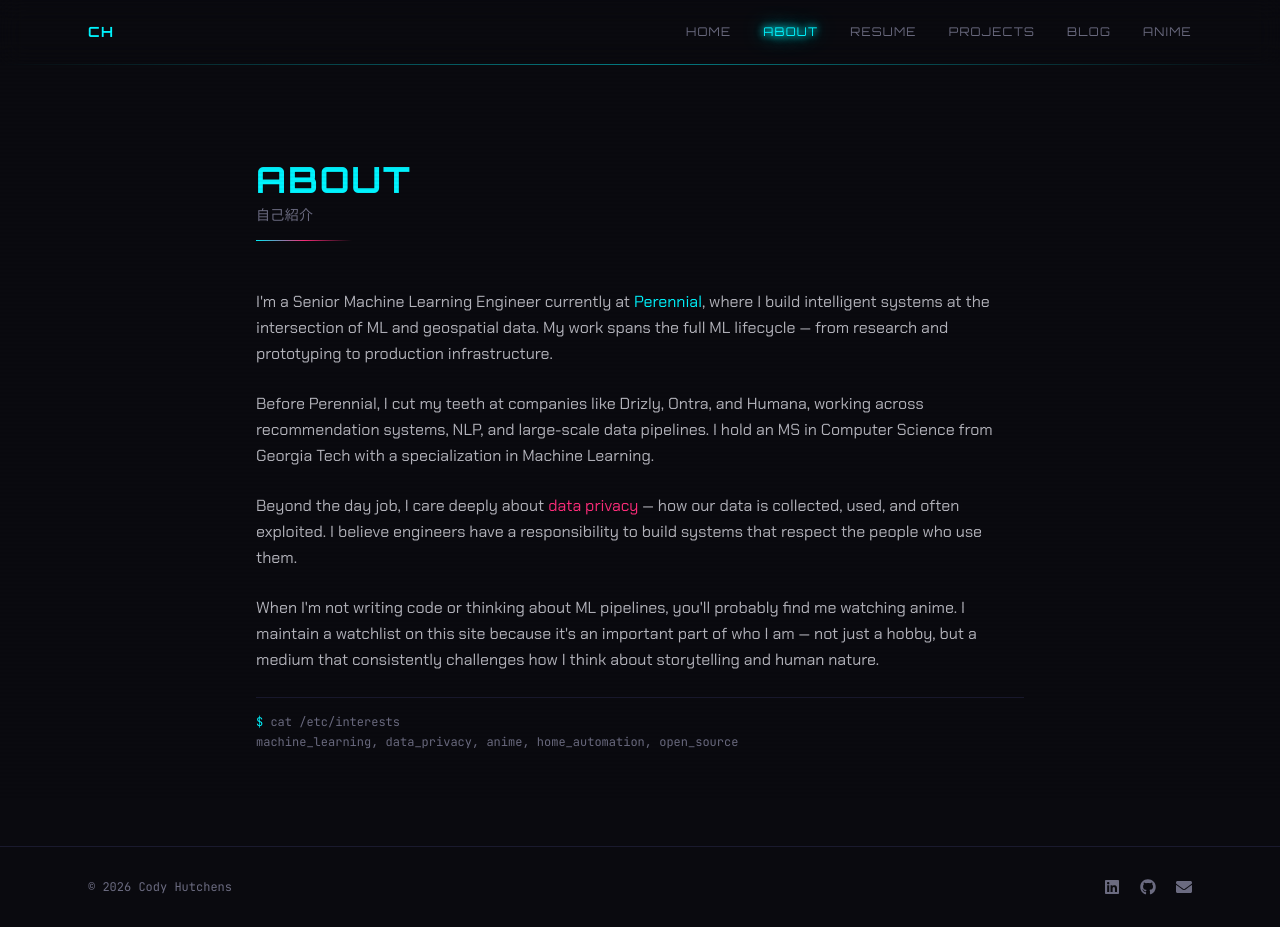
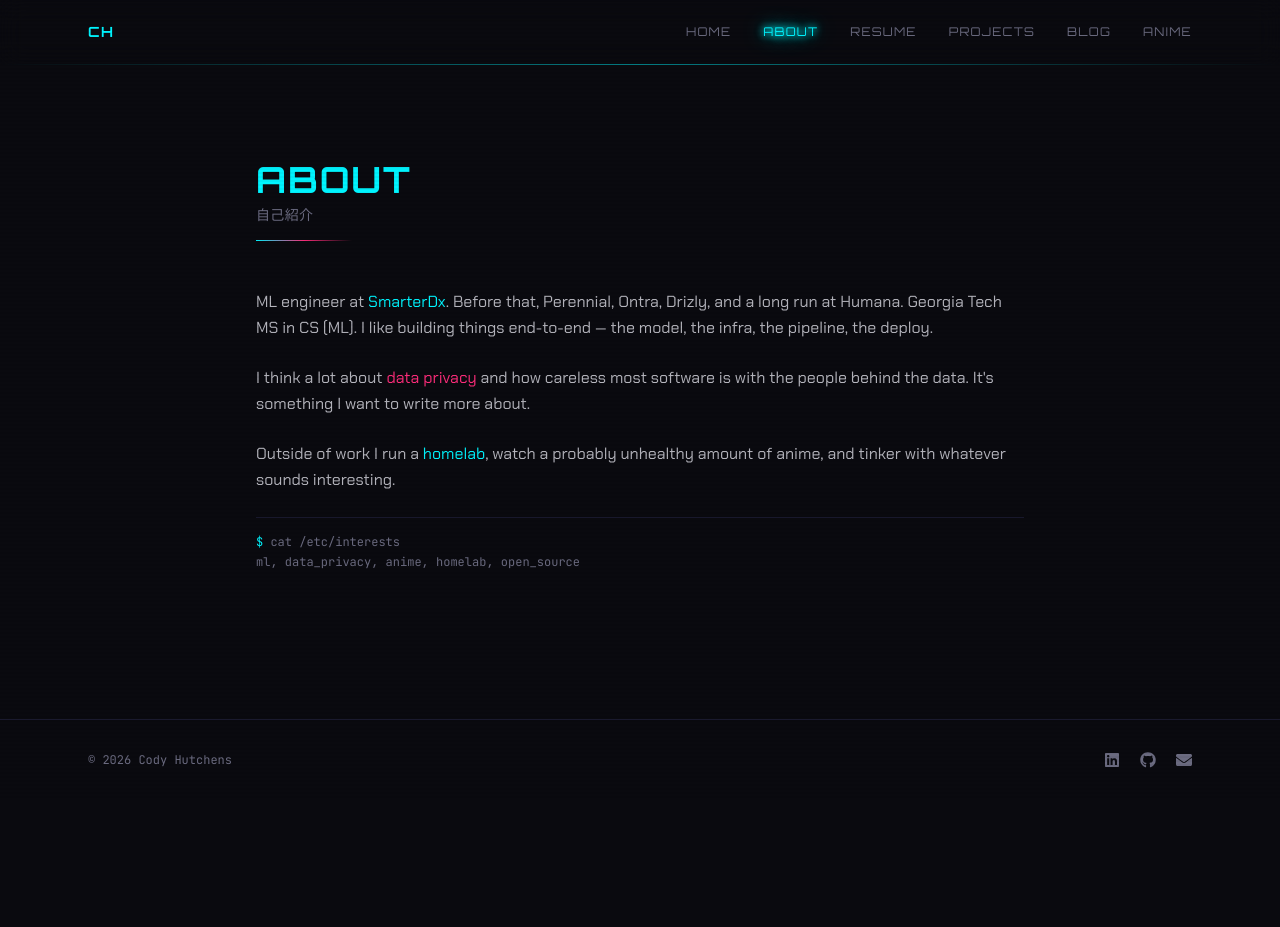
Before and after one commit to chutch3/chutch3.github.io, a React (Vite) app: page /#/about in a window 1280 px wide. After the commit the page ends 800 px from the top, so only its background shows below. Built offline with nearby package versions, Linux system fonts and the light colour scheme.

Commit message:
fix: rewrite glitch text with DOM elements, rewrite about section

```diff
--- a/src/components/layout/Navbar.tsx
+++ b/src/components/layout/Navbar.tsx
@@ -21,8 +21,7 @@ export default function Navbar() {
       <div className="max-w-6xl mx-auto px-6 h-16 flex items-center justify-between">
         <Link
           to="/"
-          className="font-heading text-sm font-bold tracking-widest text-cyber-cyan uppercase glitch glitch-hover"
-          data-text="CH"
+          className="font-heading text-sm font-bold tracking-widest text-cyber-cyan uppercase hover:neon-cyan transition-all"
         >
           CH
         </Link>
--- a/src/components/sections/About.tsx
+++ b/src/components/sections/About.tsx
@@ -14,41 +14,32 @@ export default function About() {
           className="space-y-6 text-cyber-text/80 leading-relaxed"
         >
           <p>
-            I'm a Senior Machine Learning Engineer currently at{' '}
+            ML engineer at{' '}
             <a
-              href="https://www.perennial.earth/"
+              href="https://www.smarterdx.com/"
               target="_blank"
               rel="noreferrer"
               className="text-cyber-cyan hover:neon-cyan transition-all"
             >
-              Perennial
+              SmarterDx
             </a>
-            , where I build intelligent systems at the intersection of ML and
-            geospatial data. My work spans the full ML lifecycle — from
-            research and prototyping to production infrastructure.
+            . Before that, Perennial, Ontra, Drizly, and a long run at Humana.
+            Georgia Tech MS in CS (ML). I like building things end-to-end —
+            the model, the infra, the pipeline, the deploy.
           </p>
 
           <p>
-            Before Perennial, I cut my teeth at companies like Drizly, Ontra,
-            and Humana, working across recommendation systems, NLP, and
-            large-scale data pipelines. I hold an MS in Computer Science from
-            Georgia Tech with a specialization in Machine Learning.
+            I think a lot about{' '}
+            <span className="text-cyber-pink">data privacy</span> and
+            how careless most software is with the people behind the data.
+            It's something I want to write more about.
           </p>
 
           <p>
-            Beyond the day job, I care deeply about{' '}
-            <span className="text-cyber-pink">data privacy</span> — how our
-            data is collected, used, and often exploited. I believe engineers
-            have a responsibility to build systems that respect the people who
-            use them.
-          </p>
-
-          <p>
-            When I'm not writing code or thinking about ML pipelines, you'll
-            probably find me watching anime. I maintain a watchlist on this
-            site because it's an important part of who I am — not just a hobby,
-            but a medium that consistently challenges how I think about
-            storytelling and human nature.
+            Outside of work I run a{' '}
+            <a href="https://github.com/chutch3/homelab" target="_blank" rel="noreferrer" className="text-cyber-cyan hover:neon-cyan transition-all">homelab</a>,
+            watch a probably unhealthy amount of anime, and tinker with
+            whatever sounds interesting.
           </p>
 
           <div className="pt-4 border-t border-cyber-border">
@@ -56,7 +47,7 @@ export default function About() {
               <span className="text-cyber-cyan">$</span> cat /etc/interests
             </p>
             <p className="font-mono text-xs text-cyber-muted mt-1">
-              machine_learning, data_privacy, anime, home_automation, open_source
+              ml, data_privacy, anime, homelab, open_source
             </p>
           </div>
         </motion.div>
--- a/src/components/ui/GlitchText.tsx
+++ b/src/components/ui/GlitchText.tsx
@@ -1,21 +1,22 @@
 interface GlitchTextProps {
   text: string;
   className?: string;
-  hoverOnly?: boolean;
   as?: keyof JSX.IntrinsicElements;
 }
 
 export default function GlitchText({
   text,
   className = '',
-  hoverOnly = false,
   as: Tag = 'span',
 }: GlitchTextProps) {
   return (
-    <Tag
-      className={`glitch ${hoverOnly ? 'glitch-hover' : ''} ${className}`}
-      data-text={text}
-    >
+    <Tag className={`relative inline-block ${className}`}>
+      <span className="glitch-layer glitch-layer-cyan" aria-hidden="true">
+        {text}
+      </span>
+      <span className="glitch-layer glitch-layer-pink" aria-hidden="true">
+        {text}
+      </span>
       {text}
     </Tag>
   );
--- a/src/styles/effects.css
+++ b/src/styles/effects.css
@@ -1,21 +1,12 @@
-/* Glitch text effect */
-.glitch {
-  position: relative;
-  display: inline-block;
+/* Glitch text effect — uses real DOM layers, not pseudo-elements */
+.glitch-layer {
+  position: absolute;
+  inset: 0;
+  pointer-events: none;
+  overflow: hidden;
 }
 
-.glitch::before,
-.glitch::after {
-  content: attr(data-text);
-  position: absolute;
-  top: 0;
-  left: 0;
-  width: 100%;
-  height: 100%;
-  pointer-events: none;
-}
-
-.glitch::before {
+.glitch-layer-cyan {
   color: #00f5ff;
   animation: glitch-1 3s infinite linear alternate-reverse;
   clip-path: polygon(0 0, 100% 0, 100% 45%, 0 45%);
@@ -23,7 +14,7 @@
   opacity: 0.8;
 }
 
-.glitch::after {
+.glitch-layer-pink {
   color: #ff2d7b;
   animation: glitch-2 2s infinite linear alternate-reverse;
   clip-path: polygon(0 60%, 100% 60%, 100% 100%, 0 100%);
@@ -45,18 +36,6 @@
   40% { clip-path: polygon(0 50%, 100% 50%, 100% 80%, 0 80%); transform: translate(2px, 0); }
   60% { clip-path: polygon(0 65%, 100% 65%, 100% 90%, 0 90%); transform: translate(-2px, 2px); }
   80% { clip-path: polygon(0 55%, 100% 55%, 100% 85%, 0 85%); transform: translate(1px, -1px); }
-}
-
-/* Hover-only glitch */
-.glitch-hover::before,
-.glitch-hover::after {
-  opacity: 0;
-  transition: opacity 0.2s;
-}
-
-.glitch-hover:hover::before,
-.glitch-hover:hover::after {
-  opacity: 0.8;
 }
 
 /* Scanline overlay */
```
